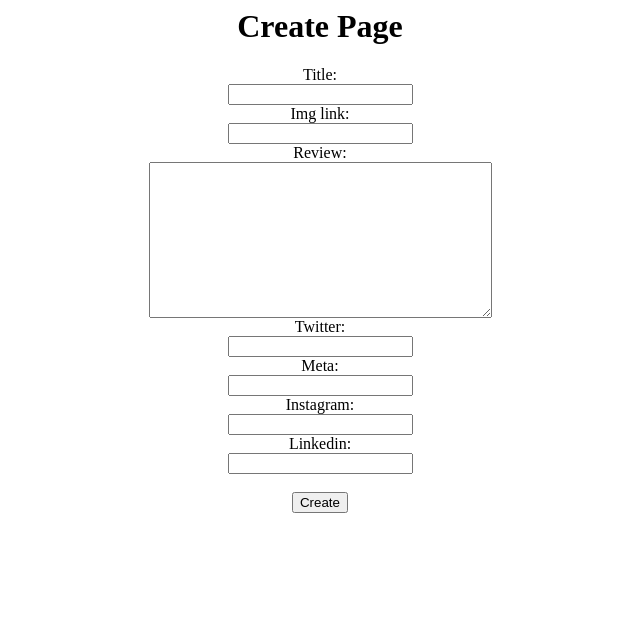
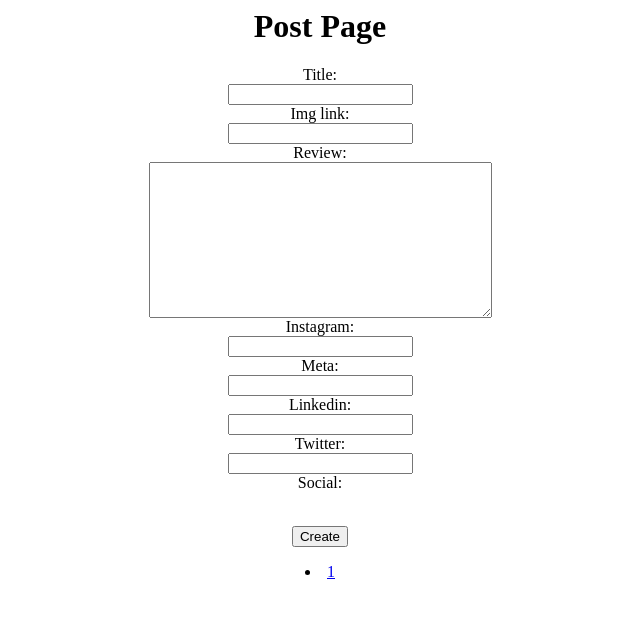
Before and after one commit to ramsy-anton/Wowproject, a Django app: page /bookreview/post/1 in a window 1280 px wide. Shown: the top 618 px of the page, without its empty margins (320-960 px from the left). Run offline with Django 3.2, Linux system fonts and the light colour scheme.

Commit message:
updateds for tags/social links/templates

```diff
--- a/wow/bookreview/forms.py
+++ b/wow/bookreview/forms.py
@@ -1,11 +1,20 @@
+from datetime import datetime
 from django import forms
+from django.forms.widgets import  CheckboxSelectMultiple
+from .models import *
 
 
 class EditorForm(forms.Form):
     title = forms.CharField(max_length=255, required=True)
     img_link = forms.URLField(required=False)
     review = forms.CharField(widget=forms.Textarea, required=True)
-    twitter = forms.CharField(max_length=1000,required=False)
-    meta = forms.CharField(max_length=1000,required=False)
-    instagram = forms.CharField(max_length=1000,required=False)
-    linkedin = forms.CharField(max_length=1000,required=False)
+    instagram = forms.CharField(widget=forms.TextInput,required=False)
+    meta = forms.CharField(widget=forms.TextInput,required=False)
+    linkedin = forms.CharField(widget=forms.TextInput,required=False)
+    twitter = forms.CharField(widget=forms.TextInput,required=False)
+    date_created = datetime.now()
+
+    social = []
+    for tag in Tag.objects.all():
+        social.append((tag.socialtag_id, tag.name))
+    social = forms.MultipleChoiceField(widget=CheckboxSelectMultiple, choices=social, required=False)
--- a/wow/bookreview/templates/edit.html
+++ b/wow/bookreview/templates/edit.html
@@ -12,3 +12,4 @@
     <input type="submit" name="delete" value="Delete" />
 </form>
 </center>
+<center><li><a href="{% url 'genre' genre %}">{{genre|title}}</a></li></center>
--- a/wow/bookreview/templates/post.html
+++ b/wow/bookreview/templates/post.html
@@ -1,4 +1,4 @@
-<center><h1>Create Page</h1></center>
+<center><h1>Post Page</h1></center>
 
 
 <style>
@@ -13,3 +13,4 @@
     <br>
     <input type="submit" name="create" value="Create" />
 </form></center>
+<center><li><a href="{% url 'genre' genre %}">{{genre|title}}</a></li></center>
--- a/wow/bookreview/views.py
+++ b/wow/bookreview/views.py
@@ -9,58 +9,72 @@
 
 # Create your views here.
 def home(request):
+    # rendering information from genre.py
     return render(request=request, template_name='home.html', context={ 'genre1': genre1.keys() })
 
 
 def genre(request,genre):
+    # created path to filter the posts to each specific genre
     posts = Post.objects.all().order_by('-post_id').filter(genre_id=genre)
+    # rendered information from new posts to specific page and infromation from genre.py
     return render(request=request, template_name='genre.html', context={ 'posts':posts,'genre': genre, 'genre_id': genre1[genre], 'img_link':genre})
 
 def edit(request,post_id,genre):
     if request.method == 'GET':
         post = Post.objects.get(pk=post_id)
-        form = EditorForm(initial={ 'title': post.title, 'review': post.review, 'img_link': post.img_link })
-        return render(request=request, template_name='edit.html', context={ 'form': form, 'id': post_id, 'genre': genre })
+        tags = []
+        for tag in post.social.all():
+            tags.append(tag.socialtag_id)
+        # its inportant instiating the initial form so it can be updated from original user input
+        form = EditorForm(initial={ 'title': post.title, 'review': post.review, 'twitter': post.twitter,'meta':post.meta, 'instagram':post.instagram, 'linkedin':post.linkedin, 'tags': post.social, 'img_link': post.img_link })
+        return render(request=request, template_name='edit.html', context={ 'form': form, 'id': post_id, 'genre':genre })
+
     if request.method == 'POST':
         form = EditorForm(request.POST)
         if form.is_valid():
+            # differentiating save
             if 'save' in request.POST:
+                # various form information
                 title = form.cleaned_data['title']
                 img_link = form.cleaned_data['img_link']
                 review = form.cleaned_data['review']
                 twitter = form.cleaned_data['twitter']
                 meta = form.cleaned_data['meta']
+                linkedin = form.cleaned_data['linkedin']
                 instagram = form.cleaned_data['instagram']
-                linkedin = form.cleaned_data['linkedin']
-
+                # social tags
+                social = form.cleaned_data['social']
+                # variable for sorting/updating
                 posts = Post.objects.filter(pk=post_id)
-                posts.update(genre_id=genre,title=title, review=review, img_link=img_link, twitter=twitter, meta=meta,instagram=instagram, linkedin=linkedin)
+                posts.update(genre_id=genre,title=title, review=review,twitter=twitter,instagram=instagram, meta=meta, linkedin=linkedin, img_link=img_link, social=social)
+                posts[0].social.set(social)
             elif 'delete' in request.POST:
+                # differentiating delete
                 Post.objects.filter(pk=post_id).delete()
         return HttpResponseRedirect(reverse('genre', args=[genre]))
 
 def post(request,genre):
     if request.method == 'GET':
         form =EditorForm()
+        # simple render for information
         return render(request=request, template_name='post.html', context={'form':form, 'genre':genre})
     if request.method == 'POST':
         form = EditorForm(request.POST)
 
+        if form.is_valid():
+        # form user will see so they can provide information with cleaned data
+            title = form.cleaned_data['title']
+            img_link = form.cleaned_data['img_link']
+            review = form.cleaned_data['review']
+            instagram = form.cleaned_data['instagram']
+            meta = form.cleaned_data['meta']
+            linkedin = form.cleaned_data['linkedin']
+            twitter = form.cleaned_data['twitter']
+            social = form.cleaned_data['social']
 
-        # todo re-enable
-        # if form.is_valid():
+        # made variable for posting objects and added social tags
+            created = Post.objects.create(genre_id=genre, title=title, review=review, img_link=img_link, instagram=instagram,meta=meta,linkedin=linkedin,twitter=twitter, date_created= datetime.now())
+            created.social.set(social)
 
-        title = form.data['title']
-        img_link = form.data['img_link']
-        review = form.data['review']
-        # twitter = form['twitter']
-        # meta = form['meta']
-        # instagram = form['instagram']
-        # linkedin = form['linkedin']
-
-
-
-        Post.objects.create(genre_id=genre, title=title, review=review, img_link=img_link, date_created= datetime.now())
-
-
+        # reverse for dynamic url
         return HttpResponseRedirect(reverse('genre', args=[genre]))
```
Also changed, not shown: wow/bookreview/models.py (+5 -4 lines), wow/bookreview/templates/genre.html (+13 -5 lines), wow/bookreview/migrations/0004_auto_20211219_2323.py (added), wow/bookreview/migrations/0005_auto_20211220_0858.py (added).
